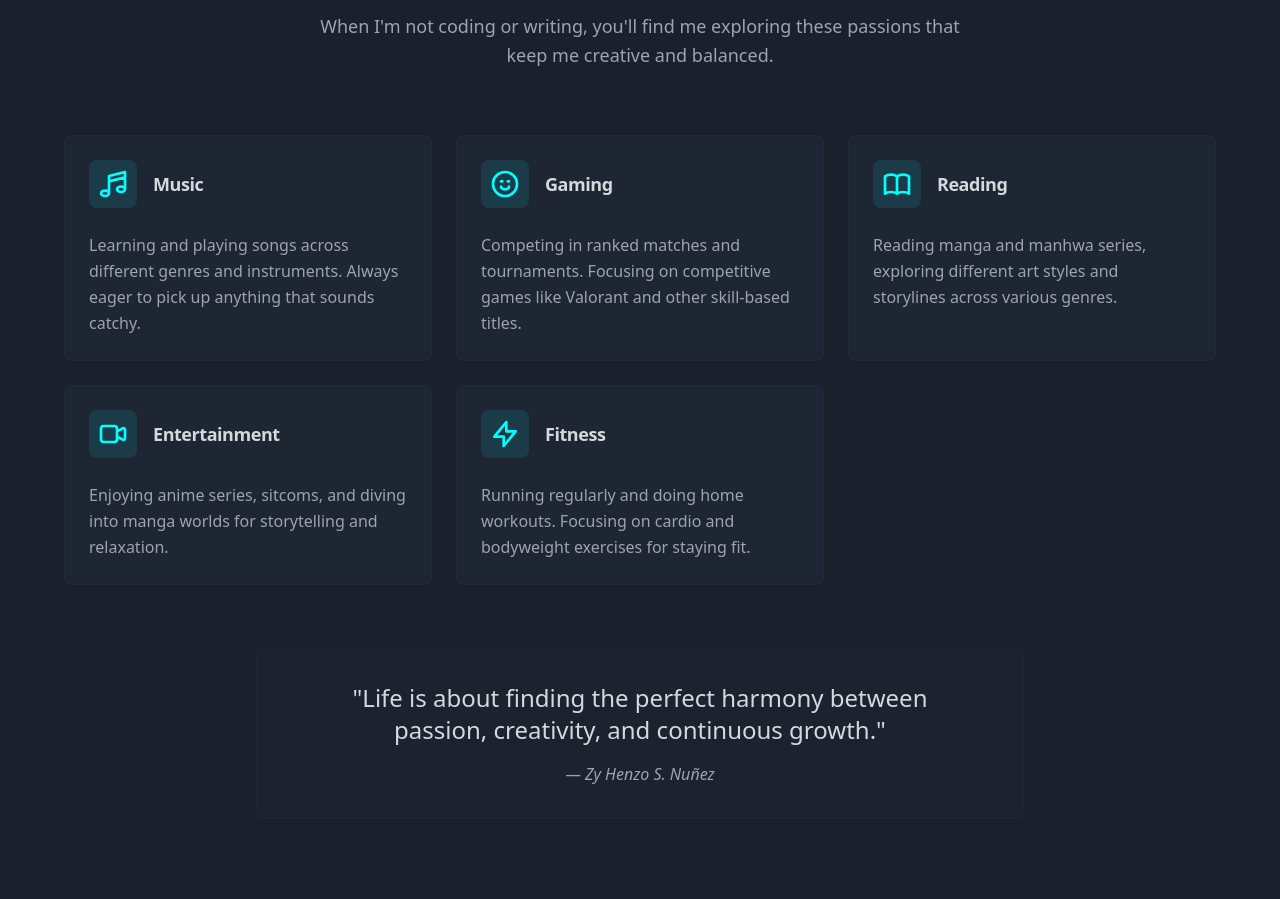
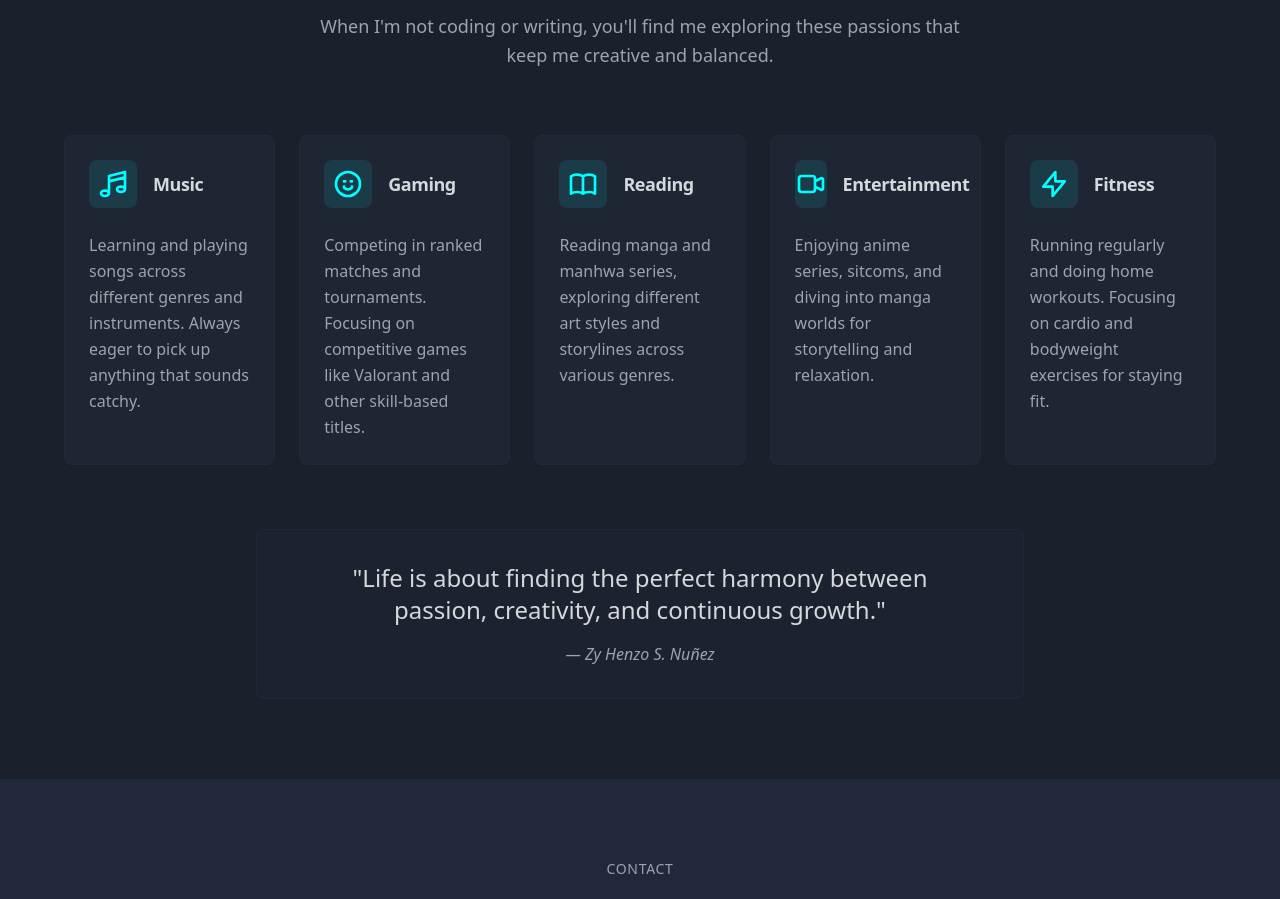
Before and after one commit to z4ynu/z4ynu-online-portfolio, a React (Vite) app: page / in a window 1280 px wide. Shown: the part 5160-6059 px from the top of the page. Built offline with nearby package versions, Linux system fonts and the light colour scheme.

Commit message:
made cards wider and a single-row layout in hobbies section

```diff
--- a/src/components/Hobbies.jsx
+++ b/src/components/Hobbies.jsx
@@ -85,11 +85,11 @@ const Hobbies = () => {
           </p>
         </div>
 
-        <div className="grid grid-cols-1 md:grid-cols-2 lg:grid-cols-3 gap-6">
+        <div className="flex gap-6 justify-center">
           {hobbies.map((hobby, index) => (
             <Card
               key={index}
-              className={`border-border/50 hover:border-primary/50 transition-all duration-300 group relative overflow-hidden`}
+              className={`border-border/50 hover:border-primary/50 transition-all duration-300 group relative overflow-hidden w-96`}
             >
               <div
                 className={`absolute inset-0 bg-gradient-to-br ${hobby.color} opacity-0 group-hover:opacity-100 transition-opacity duration-300`}
```
